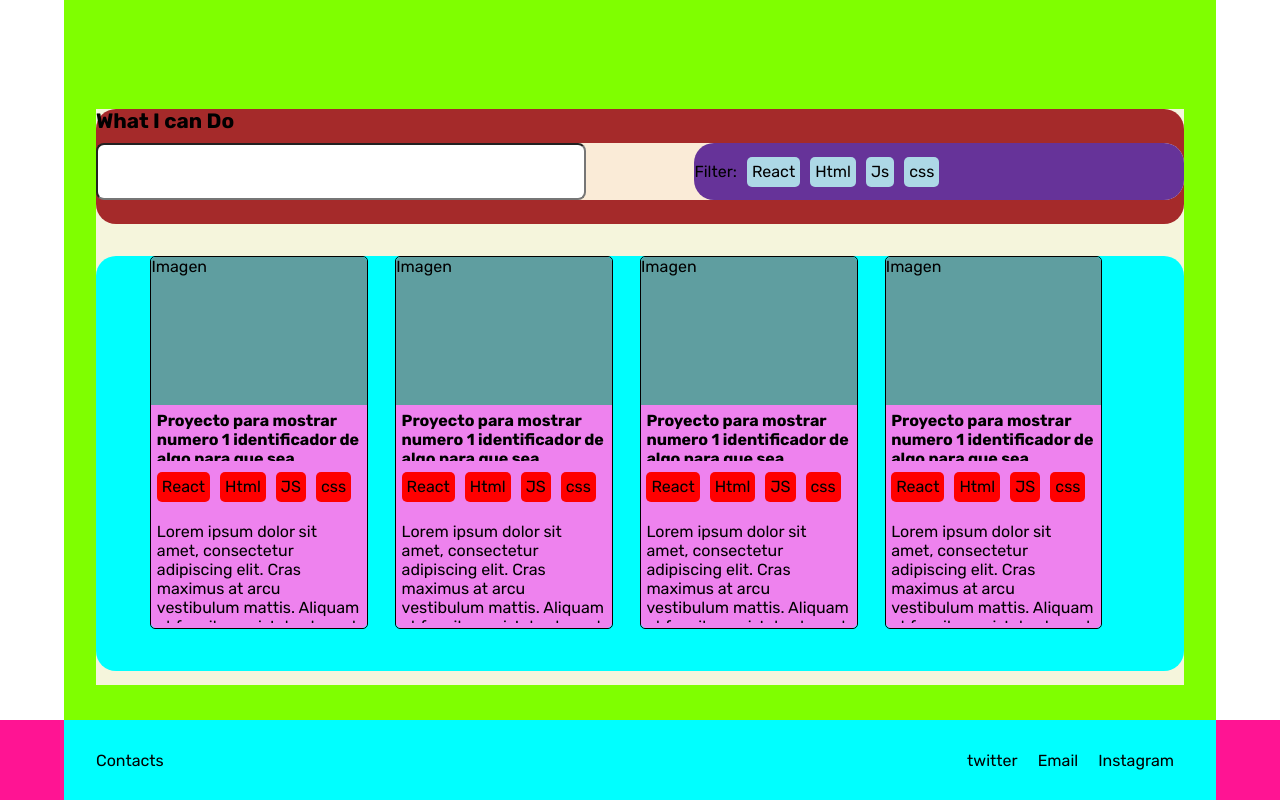
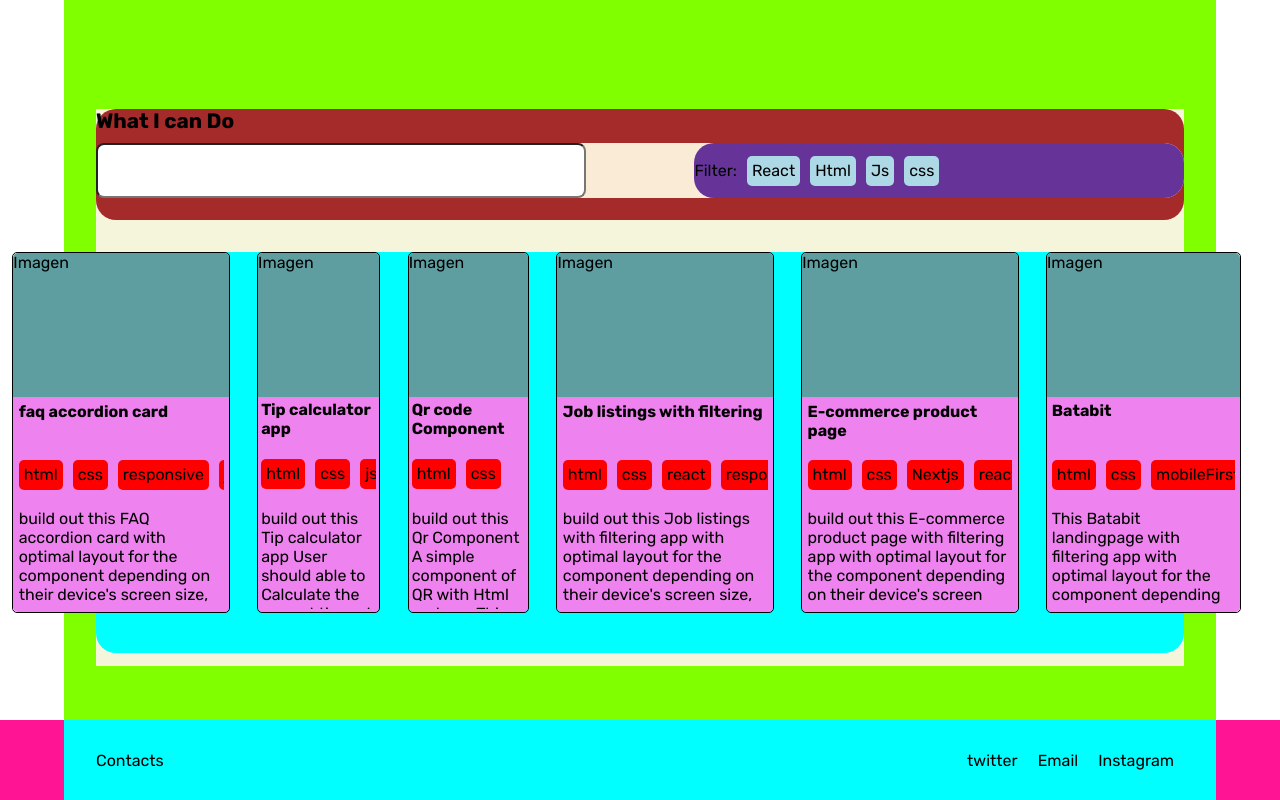
Before and after one commit to jyunakaike/Portfolio, a React app: page / in a window 1280 px wide. Shown: the part 1600-2400 px from the top of the page. Built offline with nearby package versions, Linux system fonts and the light colour scheme.

Commit message:
feat : using json portfolio list to bring info

```diff
--- a/src/Components/Experience/Cards/index.js
+++ b/src/Components/Experience/Cards/index.js
@@ -1,24 +1,27 @@
 import React from 'react'
 import './styles.css'
 
-export const Card = () => {
+export const Card = ({Image , title, languages, description, page}) => {
     return (
         <div className='Experience-card' >
             <div className='Card-image'>Imagen</div>
             <div className='Card-detail'>
                 <div className='Card-detail-title'>
-                    <h3>Proyecto para mostrar numero 1 identificador de algo para que sea interesante</h3>
+                    <h3>{title}</h3>
                 </div>
 
                 <div className='Card-detail-skills'>
-                    <span>React</span>
+                    {languages.map(language => <span>{language}</span>)
+
+                    }
+                    {/* <span>React</span>
                     <span>Html</span>
                     <span>JS</span>
-                    <span>css</span>
+                    <span>css</span> */}
                 </div>
 
                 <div className='Card-detail-description'>
-                    <p>Lorem ipsum dolor sit amet, consectetur adipiscing elit. Cras maximus at arcu vestibulum mattis. Aliquam at faucibus mi. Interdum et malesuada fames ac ante ipsum primis in faucibus. Donec fringilla efficitur leo, eget porttitor nibh ultricies vitae. Nunc id sem vitae orci scelerisque rutrum. Fusce a dolor orci. Mauris malesuada vehicula magna, nec suscipit neque laoreet ut. In sit amet tincidunt felis, eu fringilla leo. Donec nec massa sem. Praesent tristique bibendum eros et vulputate. Suspendisse potenti. Praesent fringilla dictum ullamcorper. Donec tempor nisi id hendrerit imperdiet. Etiam elementum justo id sapien eleifend porttitor. Cras vel consectetur nisi. Pellentesque eu malesuada justo, ut laoreet orci.</p>
+                    <p>{description}</p>
                 </div>
             </div>
 
--- a/src/Components/Experience/index.js
+++ b/src/Components/Experience/index.js
@@ -1,11 +1,17 @@
-import React from 'react'
+import React, { useEffect, useState } from 'react'
 import './style.css'
 
 // component
 import { Card } from './Cards';
 
+// db
+import initialState from '../db/initialState'
+
 
 export const Experience = () => {
+
+  const listCards = initialState.portfolio
+
   return (
     <section className='Experience-container' id='Experience'>
       <div className='Experience-detail-container'>
@@ -14,7 +20,7 @@ export const Experience = () => {
 
           <div className='Experience-container-input' >
             <div className='Experience-input'>
-              <input  />
+              <input />
             </div>
 
             <div className='Experience-filters'>
@@ -30,57 +36,11 @@ export const Experience = () => {
 
         <div className='Experience-card-container' >
           {/* cards */}
+          {
+            // listCards.map(listCar => <Card key={listCard.id} /> )
+            listCards.map(listCard =><Card key={listCard.id}  {...listCard} />)
+          }
 
-          <Card />
-          <Card />
-          <Card />
-          <Card />
-
-          {/* <div className='Experience-card' >
-            <div className='Card-image'>Imagen</div>
-            <div className='Card-detail'>
-              <div className='Card-detail-title'>
-                <h3>Proyecto para mostrar numero 1 identificador de algo para que sea interesante</h3>
-              </div>
-
-              <div className='Card-detail-skills'>
-                <span>React</span>
-                <span>Html</span>
-                <span>JS</span>
-                <span>css</span>
-              </div>
-
-              <div className='Card-detail-description'>
-                <p>Lorem ipsum dolor sit amet, consectetur adipiscing elit. Cras maximus at arcu vestibulum mattis. Aliquam at faucibus mi. Interdum et malesuada fames ac ante ipsum primis in faucibus. Donec fringilla efficitur leo, eget porttitor nibh ultricies vitae. Nunc id sem vitae orci scelerisque rutrum. Fusce a dolor orci. Mauris malesuada vehicula magna, nec suscipit neque laoreet ut. In sit amet tincidunt felis, eu fringilla leo. Donec nec massa sem. Praesent tristique bibendum eros et vulputate. Suspendisse potenti. Praesent fringilla dictum ullamcorper. Donec tempor nisi id hendrerit imperdiet. Etiam elementum justo id sapien eleifend porttitor. Cras vel consectetur nisi. Pellentesque eu malesuada justo, ut laoreet orci.</p>
-              </div>
-            </div>
-
-          </div> */}
-
-
-          {/* <div className='Experience-card' >
-            <div className='Card-image'>Imagen</div>
-            <div className='Card-detail'>
-              <div className='Card-detail-title'>
-                <h3>Proyecto para mostrar numero 3</h3>
-              </div>
-
-              <div className='Card-detail-skills'>
-                <span>React</span>
-                <span>Html</span>
-                <span>JS</span>
-                <span>css</span>
-              </div>
-
-              <div className='Card-detail-description'>
-                <p>Lorem ipsum dolor sit amet, consectetur adipiscing elit, sed do eiusmod tempor incididunt ut labore </p>
-              </div>
-            </div>
-          </div>
-          <div className='Experience-card' >
-          </div>
-          <div className='Experience-card' >
-          </div> */}
         </div>
       </div>
     </section>
```
